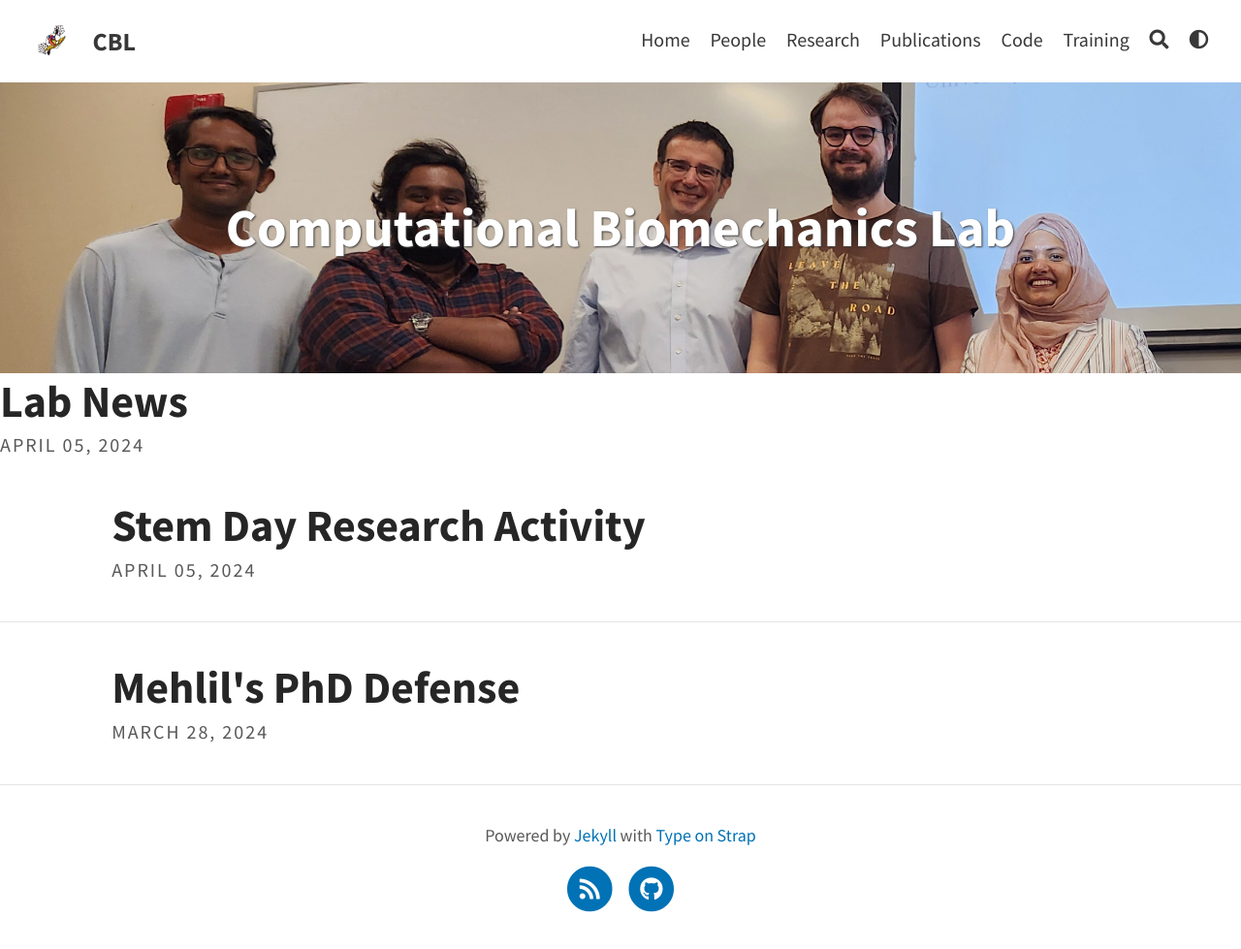
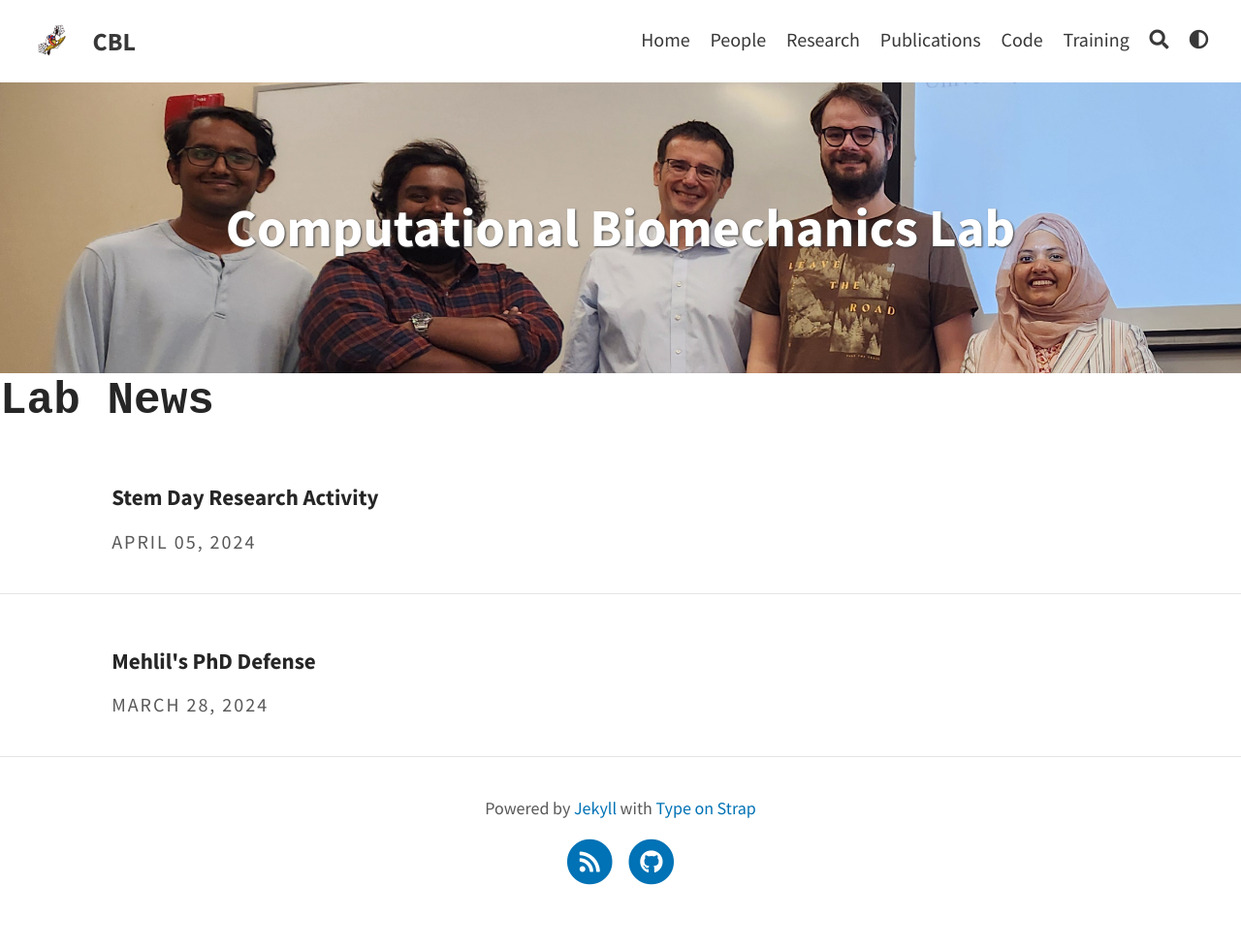
Before and after one commit to CBL-UCF/CBL-UCF.github.io, a Jekyll site: the page built from index.html, in a window 1280 px wide. Shown: the whole page at 97% size. Built offline with Jekyll 4.4.1, drawn with Linux system fonts in a browser that asks for light colours; a script that is not in the unit is left out; the list of posts is cut into pages by our own code; after the commit the page ends 951 px from its top, so only the background shows below that.

Commit message:
Update blog.liquid

```diff
--- a/_includes/blog/blog.liquid
+++ b/_includes/blog/blog.liquid
@@ -1,9 +1,8 @@
 <div class="posts">
     <header>
             <h1>
-              Lab News
+              <pre>Lab News</pre>
             </h1>
-            {% include blog/post_info.liquid author=post.author date=post.date %}
     </header>
     {% for post in paginator.posts %}
     <div class="post-teaser">
@@ -16,11 +15,11 @@
         {% endif %}
         <span>
           <header>
-            <h1>
+            <h4>
               <a aria-label="{{ post.title }}" class="post-link" href="{{ post.url | relative_url }}">
                 {{ post.title }}
               </a>
-            </h1>
+            </h4>
             {% include blog/post_info.liquid author=post.author date=post.date %}
           </header>
           {% if site.excerpt or site.theme_settings.excerpt %}
```
